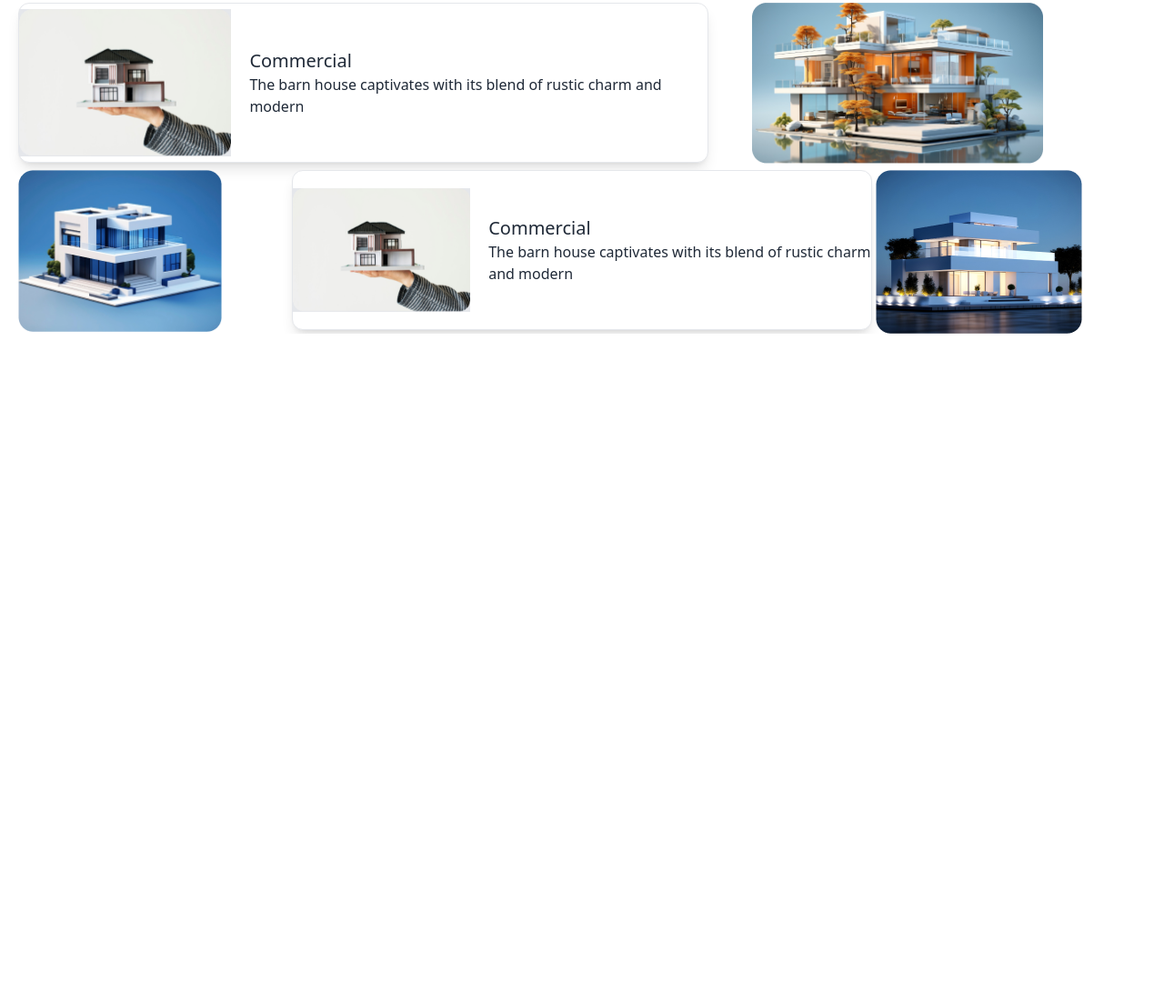
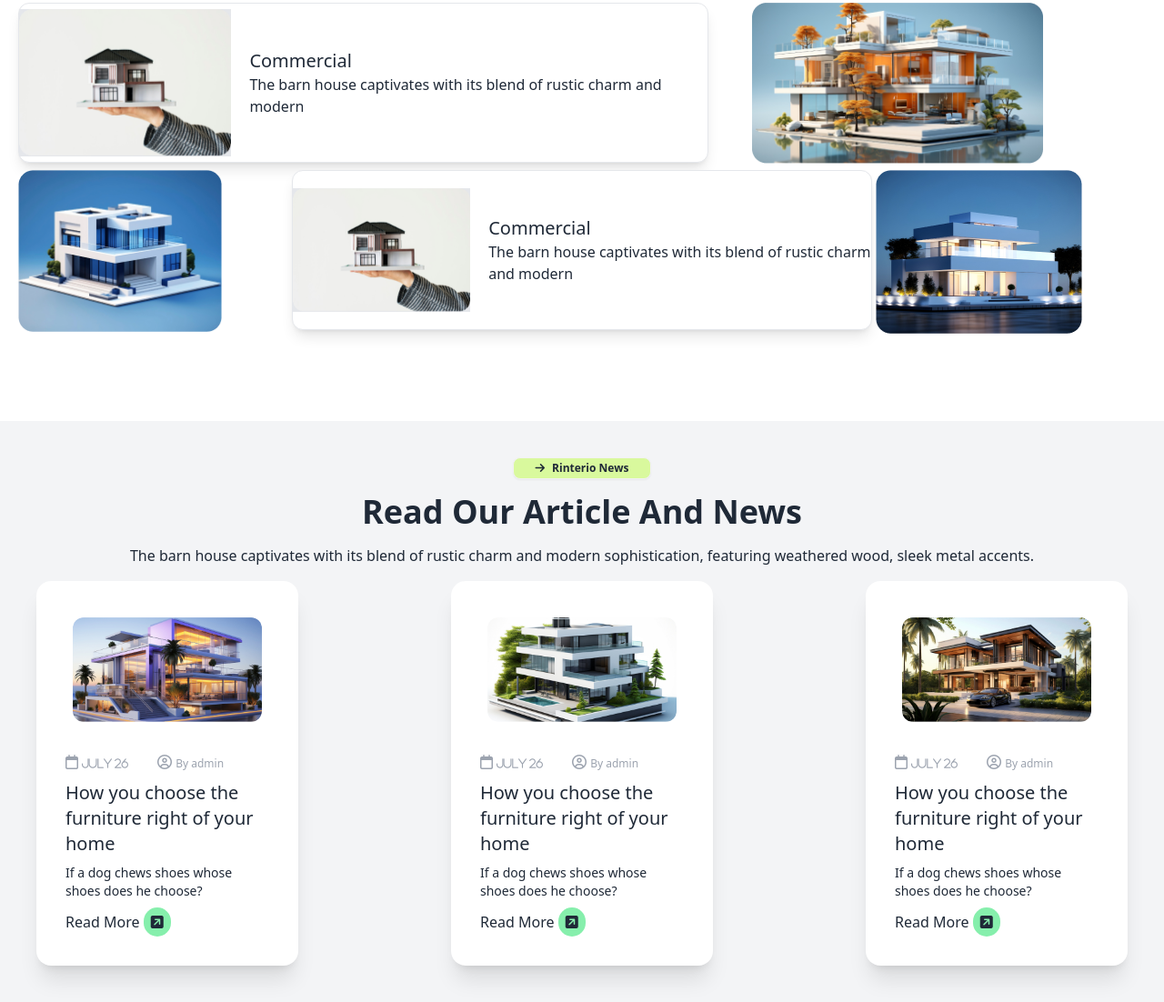
Before and after one commit to AkashMAbrrar/assignment3_b10_house, a plain HTML site: page index.html in a window 1280 px wide. Shown: the part 1956-3058 px from the top of the page at 91% size. Before the commit the page ends 2323 px from the top, so only its background shows below. Drawn offline with nearby package versions, Linux system fonts and the light colour scheme.

Commit message:
this commit article section

```diff
--- a/index.html
+++ b/index.html
@@ -297,48 +297,116 @@
           </div>
         </div>
       </section>
-      <!--  -->
+      <!--  Read our articles and news section-->
+      <section class="w-full mx-auto mt-24 bg-gray-100 p-10">
+        <div class="flex flex-col justify-start items-center gap-4">
+          <a class="btn btn-xs px-6 mx-2 bg-lime-200" href=""><i class="fa-solid fa-arrow-right"> </i>Rinterio News</a>
+          <h2 class="text-4xl font-bold">Read Our Article And News</h2>
+          <p class="font-light text-base	">The barn house captivates with its blend of rustic charm and modern sophistication, featuring weathered wood, sleek metal accents.</p>
+        </div>
+        <div class="flex justify-between items-center flex-wrap gap-4 mt-4">
+          <!-- card-1 -->
+          <div class="card bg-base-100 w-72 shadow-xl">
+            <figure class="px-10 pt-10">
+              <img src="assets/article1.png" alt="Shoes" class="rounded-xl" />
+            </figure>
+            <div class="card-body items-start text-center">
+              <div class="flex justify-between items-center">
+                <div class="mr-8">
+                  <i class="fa-regular fa-calendar text-gray-400"
+                    > <span class="text-xs font-thin text-gray-400"
+                      >July 26</span
+                    ></i
+                  >
+                </div>
+                <div>
+                  <i class="fa-regular fa-circle-user text-gray-400"> </i>
+                    <span class="text-xs font-thin text-gray-400"
+                      >By admin</span
+                    ></i
+                  >
+                </div>
+              </div>
+              <h2 class="text-start text-xl font-light">
+                How you choose the furniture right of your home
+              </h2>
+              <p class="text-start text-sm font-thin">
+                If a dog chews shoes whose shoes does he choose?
+              </p>
+              <a class="font-light " href=""
+                >Read More <i class="fa-solid fa-square-arrow-up-right bg-green-300 p-2 rounded-full"></i
+              ></a>
+            </div>
+          </div>
+          <!-- card-2 -->
+          <div class="card bg-base-100 w-72 shadow-xl">
+            <figure class="px-10 pt-10">
+              <img src="assets/article2.png" alt="Shoes" class="rounded-xl" />
+            </figure>
+            <div class="card-body items-start text-center">
+              <div class="flex justify-between items-center">
+                <div class="mr-8">
+                  <i class="fa-regular fa-calendar text-gray-400"
+                    > <span class="text-xs font-thin text-gray-400"
+                      >July 26</span
+                    ></i
+                  >
+                </div>
+                <div>
+                  <i class="fa-regular fa-circle-user text-gray-400"> </i>
+                    <span class="text-xs font-thin text-gray-400"
+                      >By admin</span
+                    ></i
+                  >
+                </div>
+              </div>
+              <h2 class="text-start text-xl font-light">
+                How you choose the furniture right of your home
+              </h2>
+              <p class="text-start text-sm font-thin">
+                If a dog chews shoes whose shoes does he choose?
+              </p>
+              <a class="font-light " href=""
+                >Read More <i class="fa-solid fa-square-arrow-up-right bg-green-300 p-2 rounded-full"></i
+              ></a>
+            </div>
+          </div>
+          <!-- card-3 -->
+          <div class="card bg-base-100 w-72 shadow-xl">
+            <figure class="px-10 pt-10">
+              <img src="assets/article3.png" alt="Shoes" class="rounded-xl" />
+            </figure>
+            <div class="card-body items-start text-center">
+              <div class="flex justify-between items-center">
+                <div class="mr-8">
+                  <i class="fa-regular fa-calendar text-gray-400"
+                    > <span class="text-xs font-thin text-gray-400"
+                      >July 26</span
+                    ></i
+                  >
+                </div>
+                <div>
+                  <i class="fa-regular fa-circle-user text-gray-400"> </i>
+                    <span class="text-xs font-thin text-gray-400"
+                      >By admin</span
+                    ></i
+                  >
+                </div>
+              </div>
+              <h2 class="text-start text-xl font-light">
+                How you choose the furniture right of your home
+              </h2>
+              <p class="text-start text-sm font-thin">
+                If a dog chews shoes whose shoes does he choose?
+              </p>
+              <a class="font-light " href=""
+                >Read More <i class="fa-solid fa-square-arrow-up-right bg-green-300 p-2 rounded-full"></i
+              ></a>
+            </div>
+          </div>
+        </div>
+      </section>
     </main>
     <footer></footer>
   </body>
 </html>
-
-<!-- <div
-            class="flex items-center mx-5 bg-white border shadow-lg rounded-xl h-auto w-96 col-span-2">
-            <div class="felx items-center justify-between gap-4">
-              <img src="assets/img1.png" alt="" />
-            </div>
-            <div class="ml-5">
-              <h4 class="text-xl font-thin">Commercial</h4>
-              <p class="font-thin">
-                The barn house captivates with its blend of rustic charm and
-                modern
-              </p>
-            </div>
-          </div>
-
-          <div class="col-span-1">
-            <img src="assets/img2.png" alt="" />
-          </div>
-
-          <div>
-            <img src="assets/img3.png" alt="" />
-          </div>
-
-          <div
-            class="flex items-center mx-5 bg-white border shadow-lg rounded-xl h-28">
-            <div class="felx items-center justify-between gap-4">
-              <img src="assets/commercial.png" alt="" />
-            </div>
-            <div class="ml-5">
-              <h4 class="text-xl font-thin">Commercial</h4>
-              <p class="font-thin">
-                The barn house captivates with its blend of rustic charm and
-                modern
-              </p>
-            </div>
-          </div>
-
-          <div>
-            <img src="assets/img5.png" alt="" />
-          </div> -->
```
